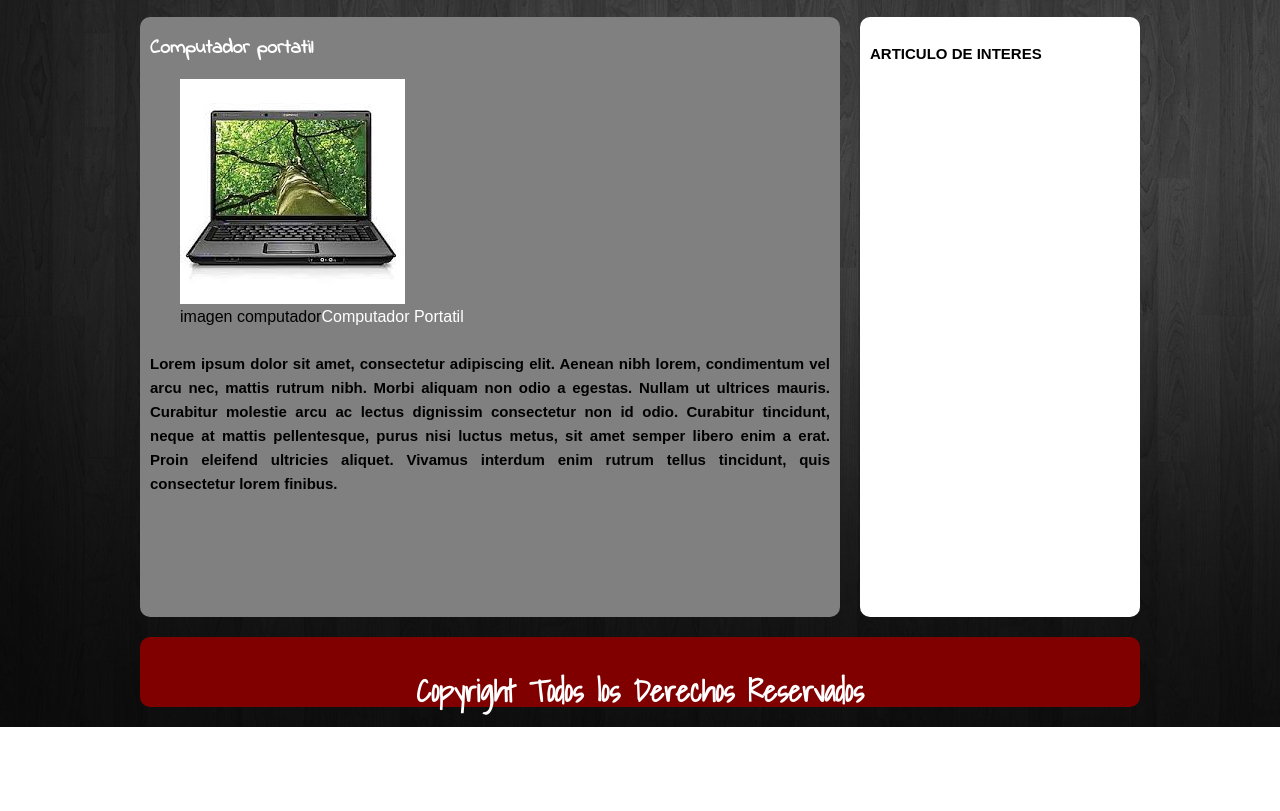
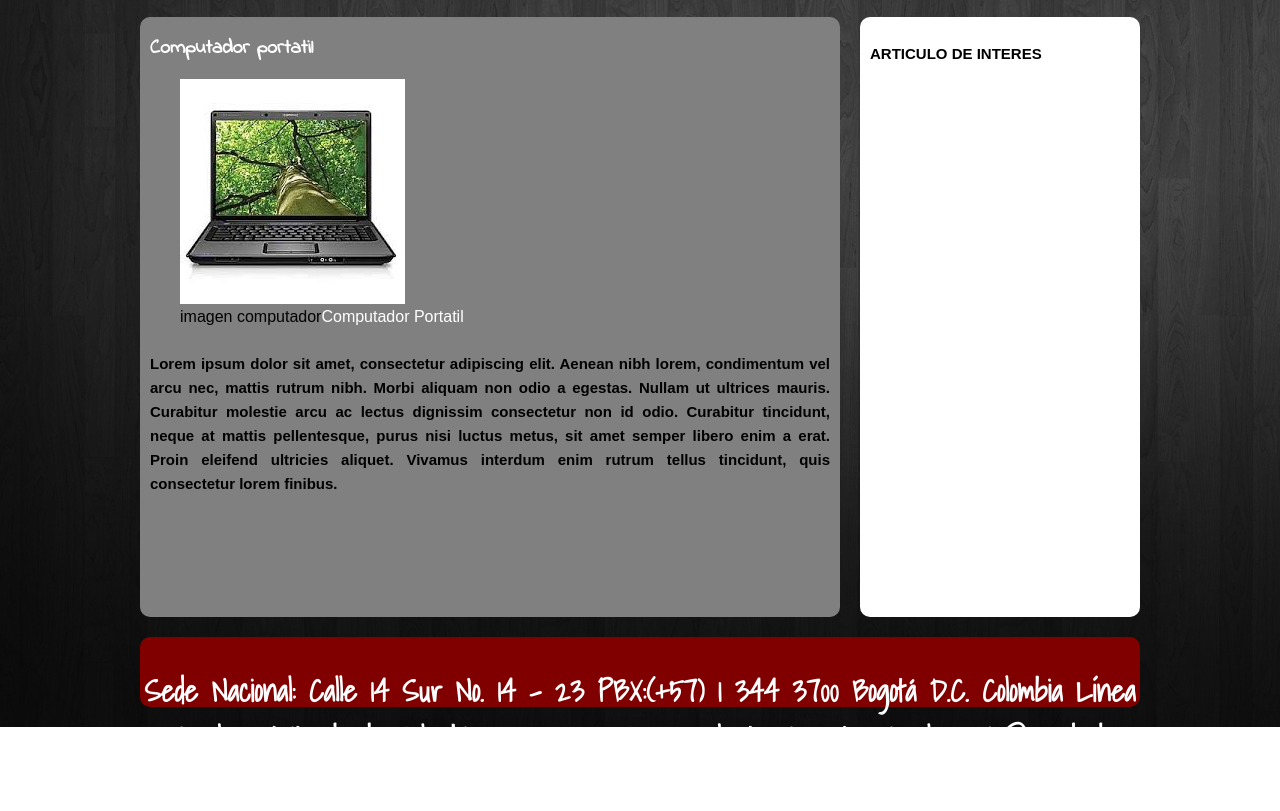
Before and after one commit to Daniel8396/Actividad-2, a plain HTML site: page index.html in a window 1280 px wide. Shown: the part 371-1182 px from the top of the page. Before the commit the page ends 1098 px from the top, so only its background shows below. Drawn offline with Linux system fonts and the light colour scheme.

Commit message:
Mod 4
Cuarta modificacion

```diff
--- a/index.html
+++ b/index.html
@@ -62,7 +62,11 @@
     </p>
 </aside>
 
-<Footer><h3>Copyright Todos los Derechos Reservados</h3></Footer>
+<Footer><h3>Sede Nacional: Calle 14 Sur No. 14 - 23
+PBX:(+57) 1 344 3700 Bogotá D.C. Colombia
+Línea nacional gratuita desde Colombia 018000115223
+Correo electrónico: atencionalusuario@unad.edu.co
+Correo electrónico de anticorrupción: anticorrupcion@unad.edu.co</h3></Footer>
 
 
 
```
